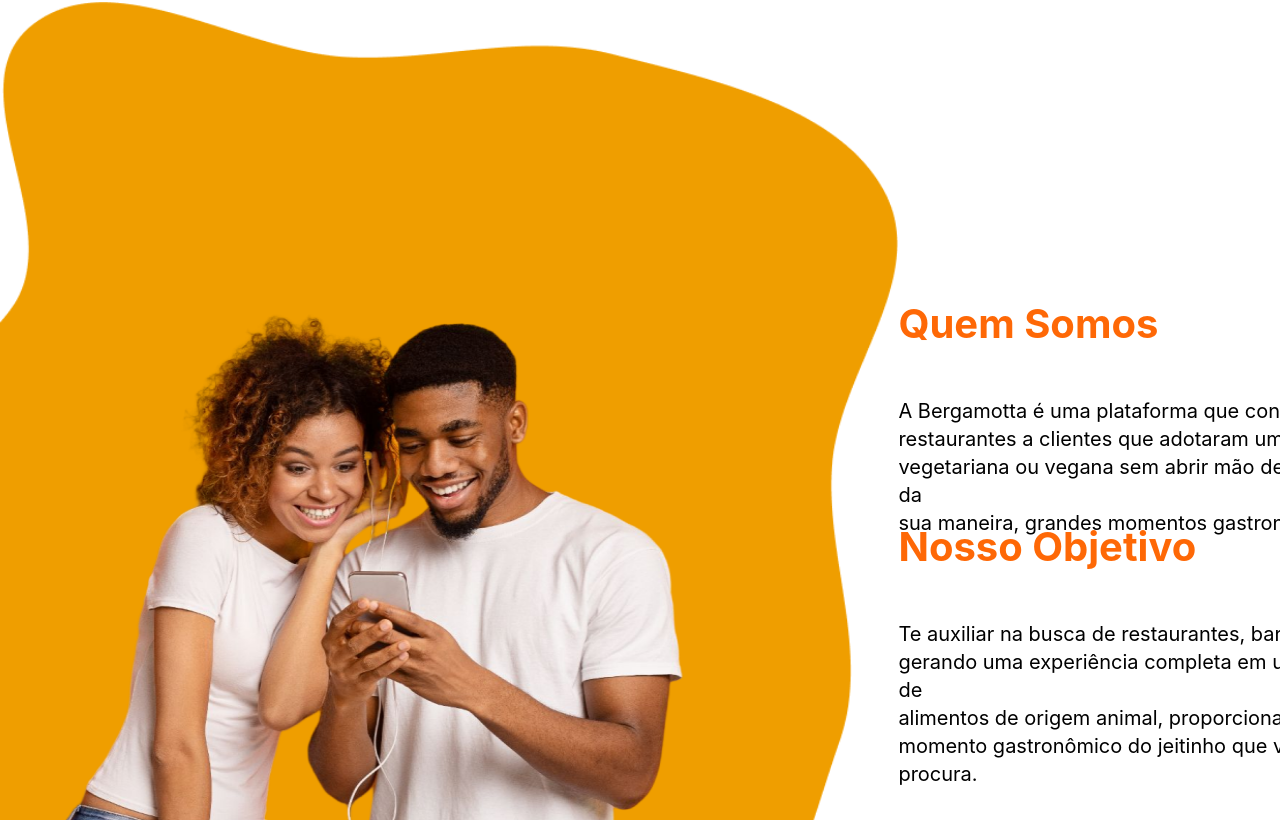
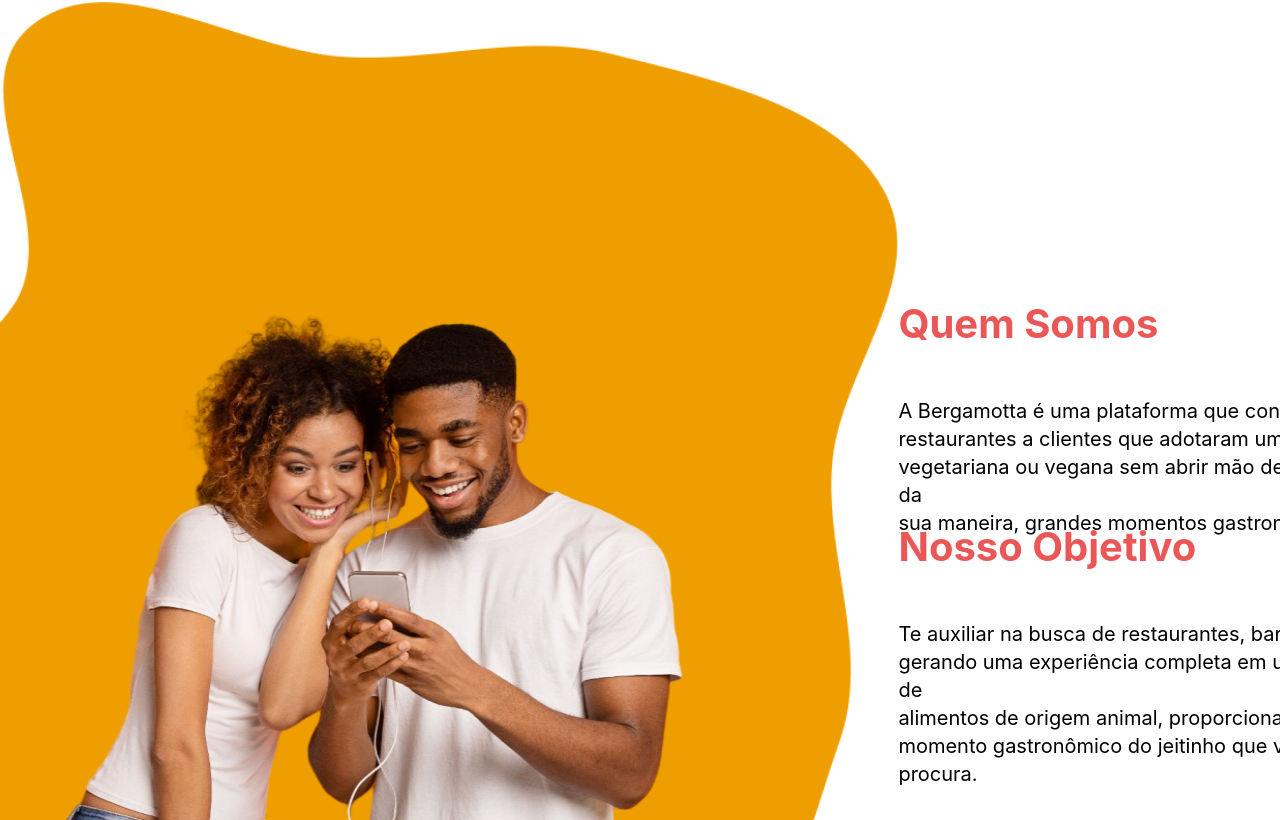
Before and after one commit to elenbrodt/bergamotta_frontend, a React (Create React App) app: page /sobrenos in a window 1280 px wide. Shown: the part 560-1380 px from the top of the page. Built offline with nearby package versions, Linux system fonts and the light colour scheme.

Commit message:
style: new colors

```diff
--- a/src/styles/theme.ts
+++ b/src/styles/theme.ts
@@ -1,14 +1,15 @@
 export const colors = {
     primary: "#FE6806",
     secondary: "#6CB935",
-    info: "#0E1B07",
-    success: "#e89517",
-    error: "#FE6806",
-    dark_one: "#091205",
-    dark_two: "#0E1B07",
+    info: "#2C4F33",
+    success: "#27AE60",
+    warning: "#E89517",
+    error: "#EB5757",
     black: "#000000",
-    light_one: "#6CB935",
-    light_two: "#B8E6F5",
+    dark_one: "#202024",
+    dark_two: "#3B3B46",
+    light_one: "#F5F6FA",
+    light_two: "#B6BFD8",
     gray: "#E0E0E0",
     white: "#FFFFFF"
 }
```
